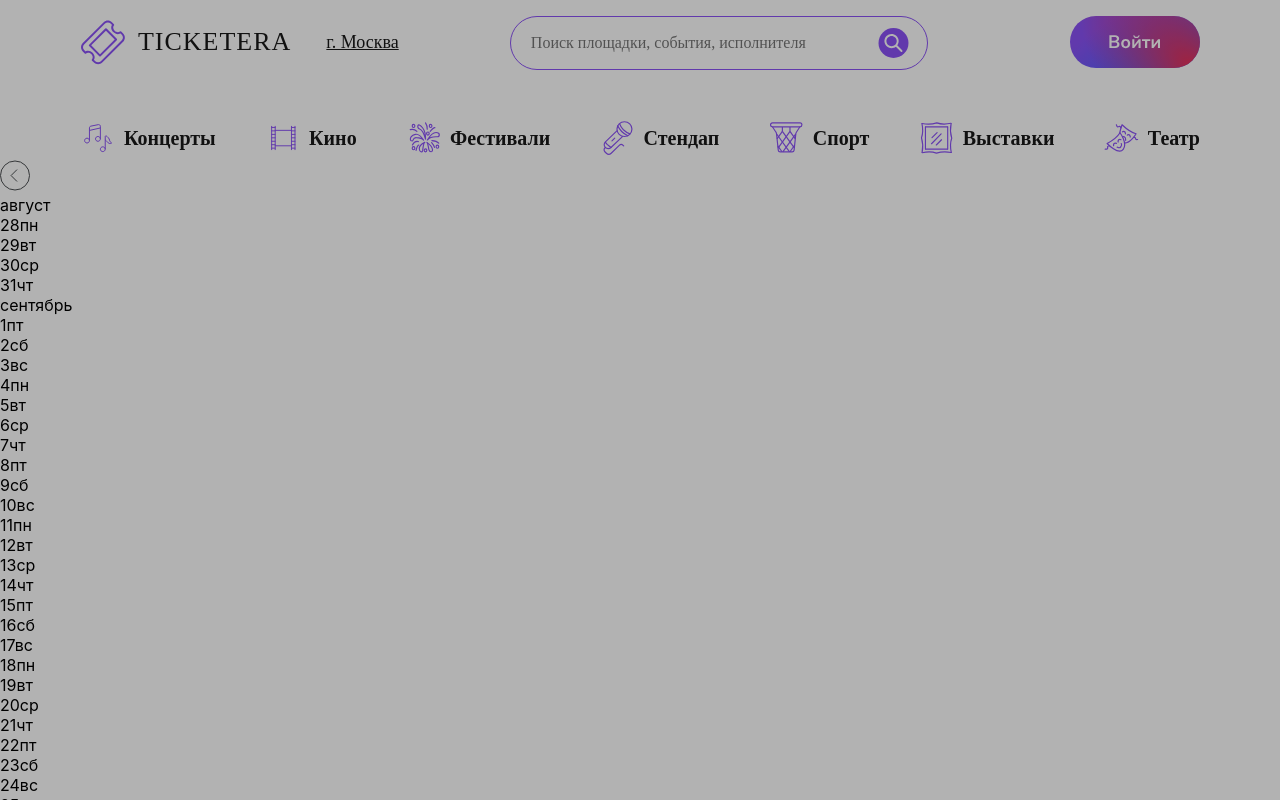
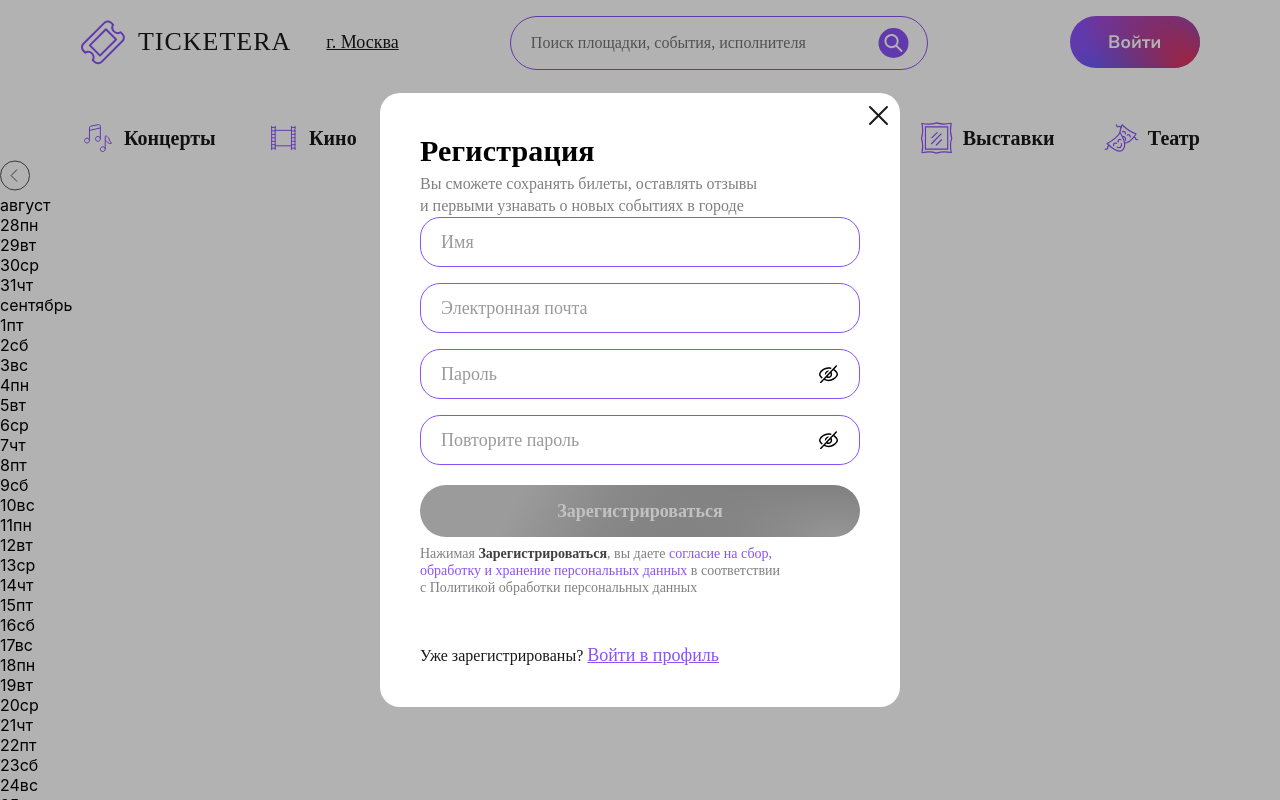
Before and after one commit to by-the-ticket-take-the-ride/frontend, a React (Create React App) app: page / in a window 1280 px wide. Shown: the top 800 px of the page. Built offline with nearby package versions, Linux system fonts and the light colour scheme; no server answers.

Commit message:
feat: настройка запроса регистрации

```diff
--- a/src/components/Main/Main.jsx
+++ b/src/components/Main/Main.jsx
@@ -9,8 +9,8 @@ import ConfirmEmail from './ConfirmEmail/ConfirmEmail';
 function Main() {
   return (
     <div className="cover-blackout">
-      {/*<Register/>
-      <Login/>
+      <Register/>
+      {/*<Login/>
       <PasswordRecovery/>
       <CheckEmail/>
       <ConfirmEmail/>*/}
--- a/src/components/Main/PopupAuth/PopupAuth.css
+++ b/src/components/Main/PopupAuth/PopupAuth.css
@@ -23,3 +23,6 @@
   border: none;
   cursor: pointer;
 }
+.popup-auth__visible_none {
+  display: none;
+}
--- a/src/components/Main/PopupAuth/PopupAuth.jsx
+++ b/src/components/Main/PopupAuth/PopupAuth.jsx
@@ -6,9 +6,25 @@ import AuthBottom from "../AuthBottom/AuthBottom";
 
 
 function PopupAuth(props) {
+  const [isVisiblePopup, setIsVisiblePopup] = useState(true);
+
+  function openPopupAuth(type) {
+    setIsVisiblePopup(true);
+  }
+  function closePopupAuth(type) {
+    setIsVisiblePopup(false);
+  }
+
+  function handleClickClose() {
+    closePopupAuth(props.type);
+  }
+
   return (
-    <div className="popup-auth">
-      <button className="popup-auth__close-icon"></button>
+    <div className={`popup-auth${isVisiblePopup ? '' : ' popup-auth__visible_none'}`}>
+      <button
+        className="popup-auth__close-icon"
+        onClick={handleClickClose}
+      ></button>
       <AuthTop
         type={props.type}
       />
```
